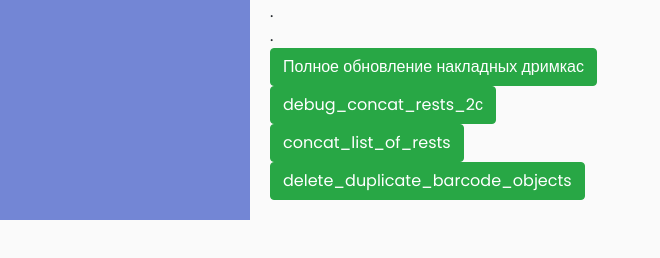
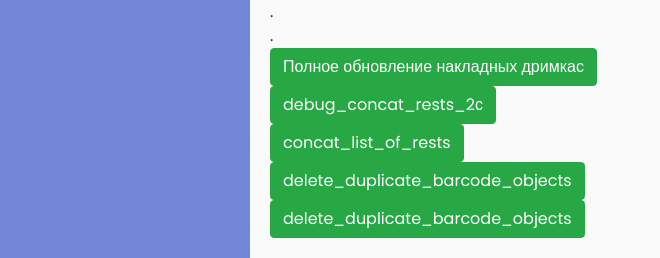
Before and after one commit to serdtsekol1/office_doom, a Django app: page /debug/ in a window 1280 px wide. Shown: the part 1148-1406 px from the top of the page, without its empty margins (0-660 px from the left). Before the commit the page ends 1368 px from the top, so only its background shows below. Run offline with Django 4.2, Linux system fonts and the light colour scheme; data that the repository does not hold is empty; parts of the project's set-up code (start-up, migrations or seed data) failed here and were passed over; some libraries are stand-ins or nearby versions.

Commit message:
Удаление дубликатов накладных

```diff
--- a/mainapp/templates/mainapp/pages/debug.html
+++ b/mainapp/templates/mainapp/pages/debug.html
@@ -78,4 +78,7 @@
     <form action="{% url "delete_duplicate_barcode_objects" %}" method="post">
         <button type="submit" class="btn btn-success">delete_duplicate_barcode_objects</button>
     </form>
+    <form action="{% url "delete_duplicate_invoice_objects" %}" method="post">
+        <button type="submit" class="btn btn-success">delete_duplicate_barcode_objects</button>
+    </form>
 {% endblock %}
--- a/mainapp/urls.py
+++ b/mainapp/urls.py
@@ -7,7 +7,7 @@ from mainapp.views import get_index_page, test, invoices, manual_invoice, good_g
     find_invoice_duplicates, delete_broken_suppliers, show_duplicate_diadoc_invoices, create_or_change_short_name_for_product, gmail_presets, update_gmail_preset, create_gmail_preset, stores, \
     update_store, update_diadoc_invoices_v2, invoices_diadoc_v2, diadoc_presets, create_diadoc_preset, update_diadoc_preset, create_document_from_diadoc_v2, create_documents_from_gmail_message_v2, \
     delete_all_stores, delete_gmail_messages, update_supplier_prefix, delete_diadoc_invoices, debug, debug_update_all_invoices, debug_concat_rests_2, concat_list_of_rests, \
-    delete_duplicate_barcode_objects
+    delete_duplicate_barcode_objects, delete_duplicate_invoice_objects
 
 urlpatterns = [
     path('', get_index_page, name="index"),
@@ -99,6 +99,7 @@ urlpatterns = [
     path('debug/', debug, name="debug"),
     path('debug_concat_rests_2/', debug_concat_rests_2, name="debug_concat_rests_2"),
     path('concat_list_of_rests/', concat_list_of_rests, name="concat_list_of_rests"),
-    path('delete_duplicate_barcode_objects/', delete_duplicate_barcode_objects, name='delete_duplicate_barcode_objects')
+    path('delete_duplicate_barcode_objects/', delete_duplicate_barcode_objects, name='delete_duplicate_barcode_objects'),
+    path('delete_duplicate_invoice_objects/', delete_duplicate_invoice_objects, name='delete_duplicate_invoice_objects'),
     # re_path(r'^sitemap1-(?P<section>.+).xml$', {'sitemaps': sitemaps}, name='django.contrib.sitemaps.views.sitemap')
 ]
--- a/mainapp/views.py
+++ b/mainapp/views.py
@@ -410,6 +410,10 @@ def delete_broken_suppliers(request):
 @csrf_exempt
 def delete_duplicate_barcode_objects(reqest):
     dreamkas_Products.delete_duplicate_barcode_objects()
+    return redirect(reverse('debug'))
+@csrf_exempt
+def delete_duplicate_invoice_objects(reqest):
+    dreamkas_documents.delete_duplicate_invoice_objects()
     return redirect(reverse('debug'))
 
 @csrf_exempt
```
Also changed, not shown: mainapp/dreamkas_documents.py (+16 -0 lines).
